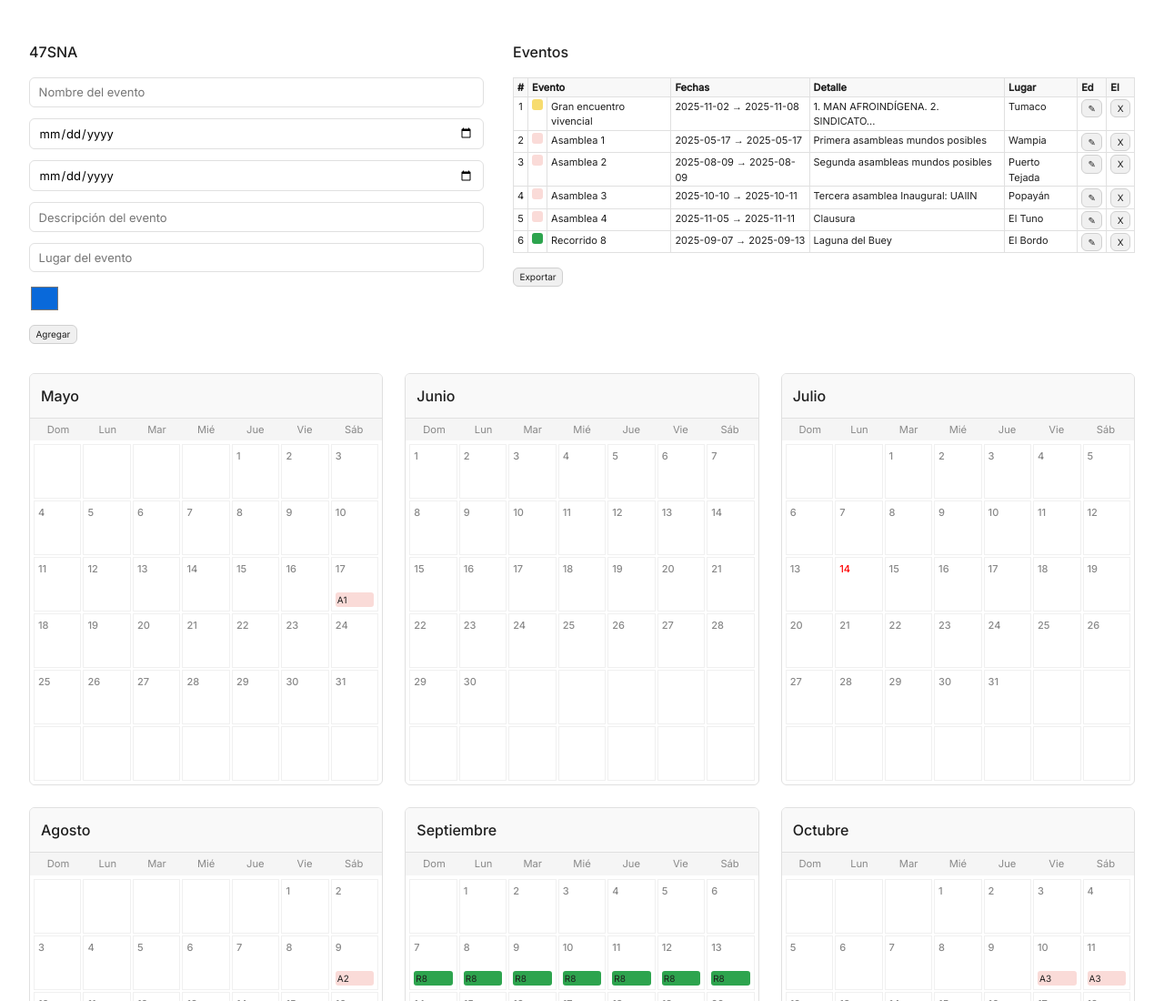
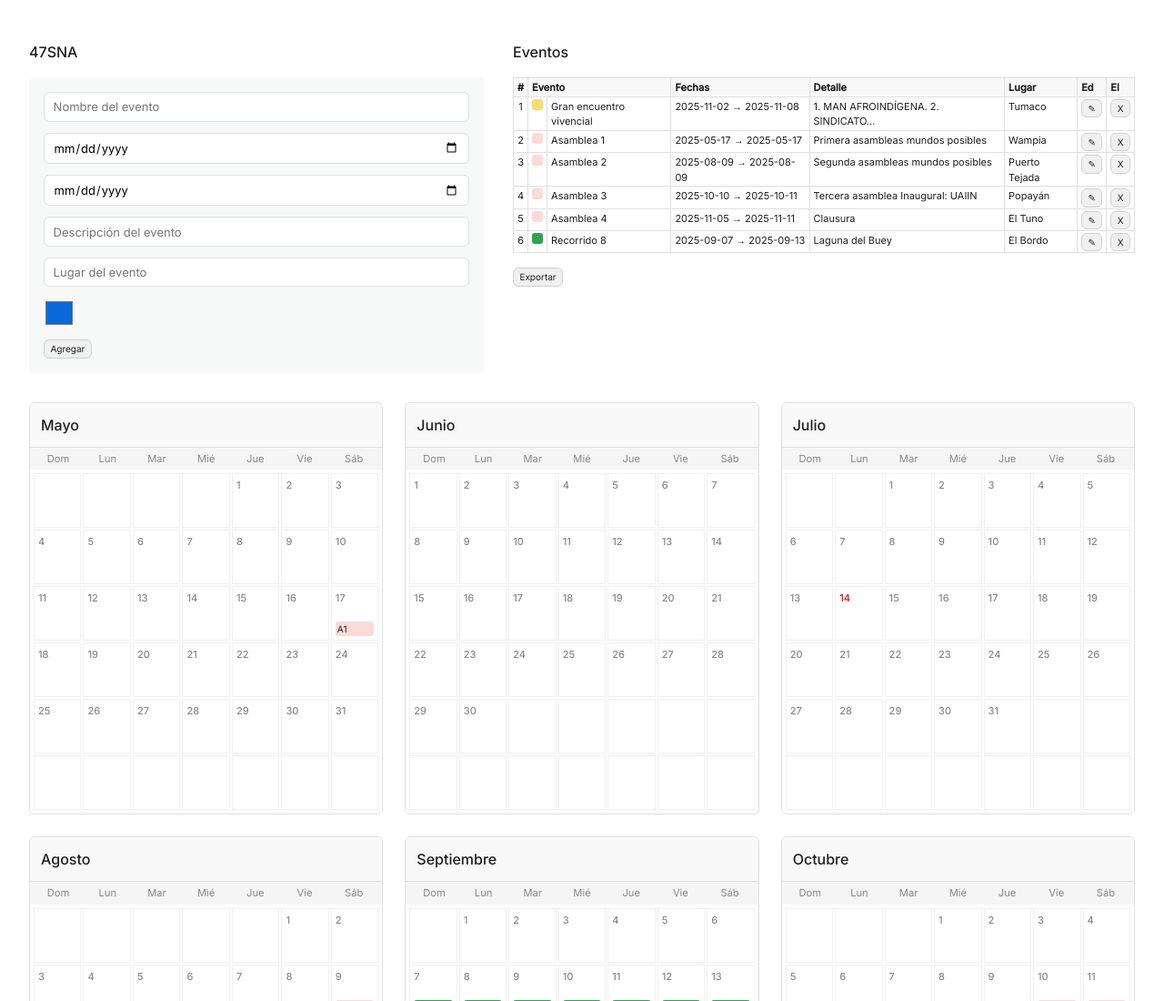
Before and after one commit to pensarbonito/47sna, a plain HTML site: page index.html in a window 1280 px wide. Shown: the top 1100 px of the page at 91% size. Drawn offline with Linux system fonts and the light colour scheme.

Commit message:
Update index.html

```diff
--- a/index.html
+++ b/index.html
@@ -62,6 +62,9 @@
       display: flex;
       flex-direction: column;
       gap: 0.75rem;
+      background-color: #F7F9F9;
+padding: 1rem;
+border-radius: 5px;
     }
 
     .form-section input {
```
